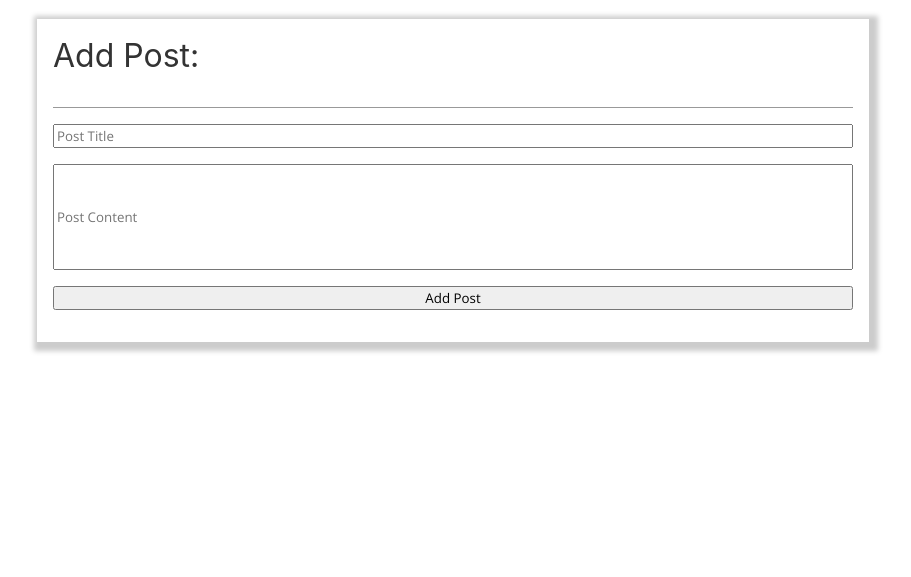
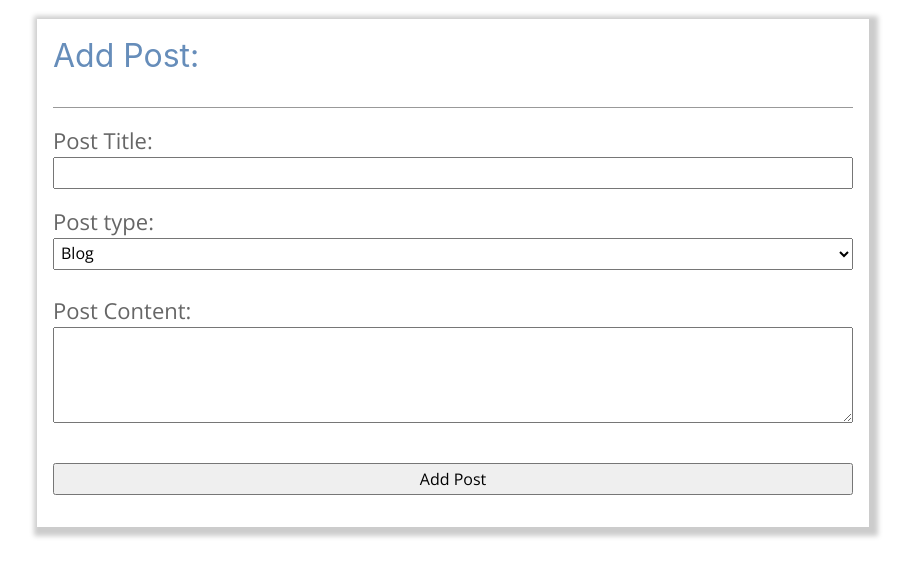
Before and after one commit to strigiforme/code_portfolio, a Node project: template views/posts/addpost.pug in a window 1280 px wide. Shown: the part 61-638 px from the top of the page, without its empty margins (187-1098 px from the left). Run offline with Node 20 templates, Linux system fonts and the light colour scheme; the template is opened without the code that fills it, so the values that code supplies are empty; some libraries are stand-ins or nearby versions.

Commit message:
Post type has been implemented in the backend  - can specify post type from the add post and edit post interface  - post type is not visible in any other way though, will be implemented    next.

```diff
--- a/lib/db.js
+++ b/lib/db.js
@@ -12,7 +12,7 @@ exports.connectDb = function() {
   mongodb.on('error', console.error.bind(console, 'MongoDB connection error:'));
 
   // set up the schema and objects for the database
-  const postSchema = mongoose.Schema ({ title: String, content: String });
+  const postSchema = mongoose.Schema ({ title: String, type: String, content: String });
   const adminSchema = mongoose.Schema ({ email: String });
 
   // set up models for objects we are using
--- a/public/css/post.css
+++ b/public/css/post.css
@@ -3,7 +3,20 @@ input[type=textarea]{
 }
 
 input {
+  padding: 3px;
   margin-bottom: 1rem;
+  font-size: 16px;
+}
+
+textarea {
+  margin-bottom: 1rem;
+  font-size: 16px;
+  padding: 3px;
+}
+
+select {
+  padding: 3px;
+  font-size: 16px;
 }
 
 .post-container {
@@ -25,3 +38,11 @@ input {
 .post-container a i {
   font-size: 24px;
 }
+
+label {
+  font-size: 22px;
+}
+
+.blue {
+  color:#668dba;
+}
--- a/views/posts/addpost.pug
+++ b/views/posts/addpost.pug
@@ -3,10 +3,19 @@ head
   include ../includes/nav.pug
   div.container.flexbox.flex-col
     div
-      h2 Add Post:
+      h2.blue Add Post:
     hr.thin-hr.padded
     div.flexbox.flex-col
       form.flexbox.flex-col(action="/posts/upload-post", method='POST')
-        input(type="text", name="title", placeholder="Post Title")
-        input(type="textarea", name="content", placeholder="Post Content", rows="4")
+        label(for="title") Post Title:
+        input(type="text", name="title")
+        label(for="type") Post type:
+        select(name="type")
+          option(value="blog") Blog
+          option(value="info") Info
+          option(value="project") Project
+        br
+        label(for="content") Post Content:
+        textarea(name="content", rows="4")
+        br
         input(type="submit" value="Add Post")
```
Also changed, not shown: server.js (+5 -2 lines), views/posts/editpost.pug (+13 -3 lines).
